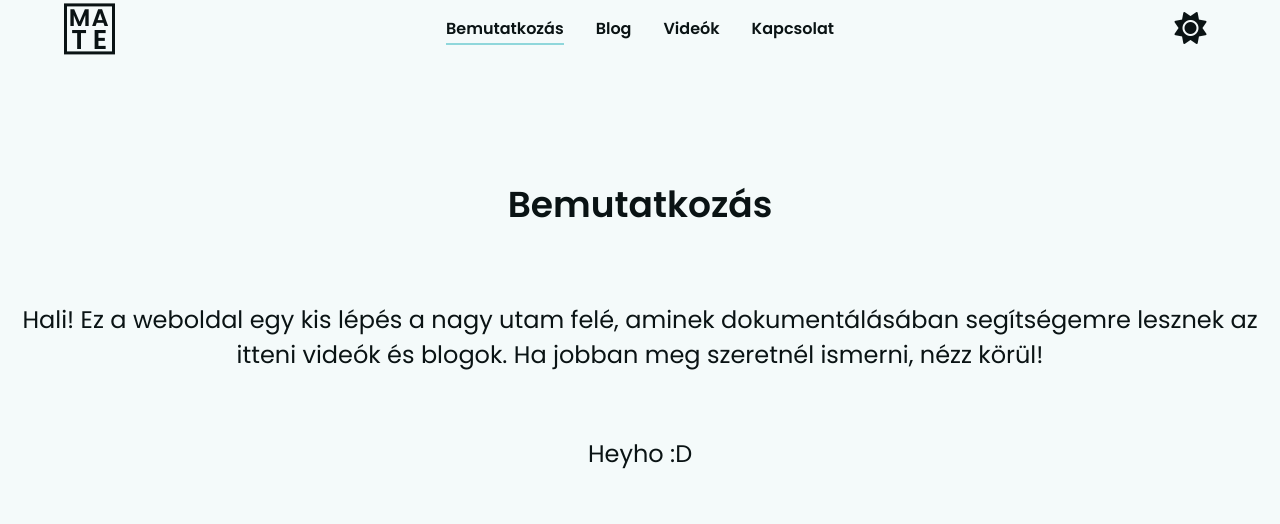
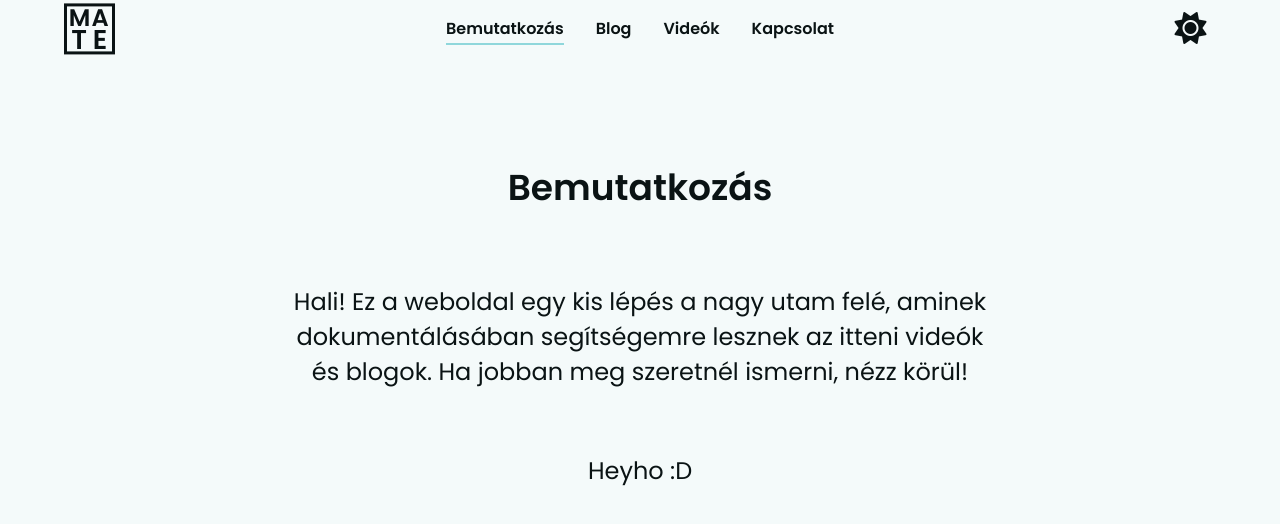
Before and after one commit to Mhoraya/MA-TE, a plain HTML site: page bemutatkozas.html in a window 1280 px wide. Drawn offline with Linux system fonts and the light colour scheme.

Commit message:
Update styles.css

```diff
--- a/styles.css
+++ b/styles.css
@@ -137,7 +137,12 @@
   gap: 1rem;                    /* Távolság a cím és az alatta lévő szöveg között */
   font-size: 1.5rem;             /* Betűméret */
   font-weight: 500;           /* Betűvastagság */
-    color: var(--text);           /* Szöveg színe */
+  color: var(--text);           /* Szöveg színe */
+
+  max-width: 700px;      /* Szöveg maximális szélessége */
+  margin: 0 auto;        /* Középre helyezés */
+  padding-left: 1rem;    /* Némi belső tér mobilon */
+  padding-right: 1rem;
 
 }
 
```
